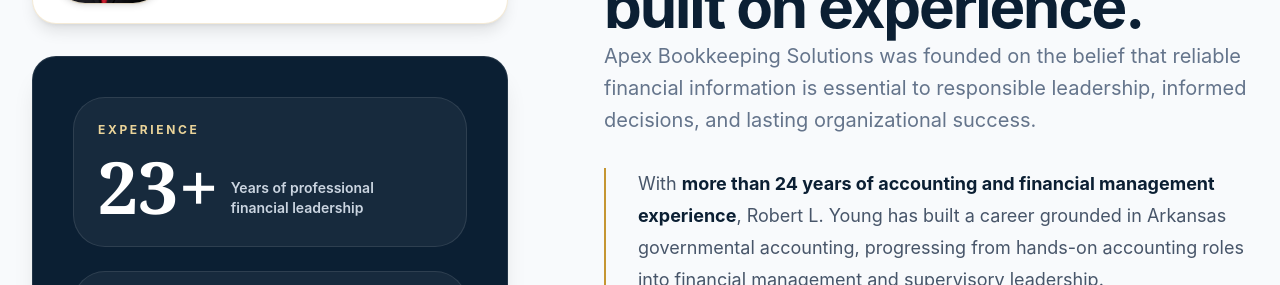
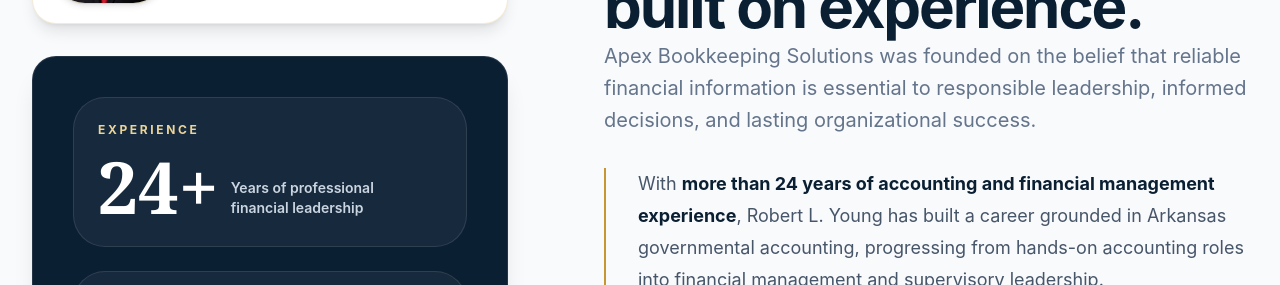
Before and after one commit to Imitation9/Apex-Bookkeeping-Solutions, a React (Vite) app: page / in a window 1280 px wide. Shown: the part 9520-9805 px from the top of the page. Built offline with nearby package versions, Linux system fonts and the light colour scheme.

Commit message:
Update Credentials.jsx

```diff
--- a/src/components/sections/About/Credentials.jsx
+++ b/src/components/sections/About/Credentials.jsx
@@ -54,7 +54,7 @@ export default function Credentials() {
         <div className="mt-3 flex items-end gap-3">
           <div className="font-serif text-6xl font-bold leading-none text-white sm:text-7xl">
             <AnimatedNumber
-              value={23}
+              value={24}
               suffix="+"
               duration={1500}
             />
```
